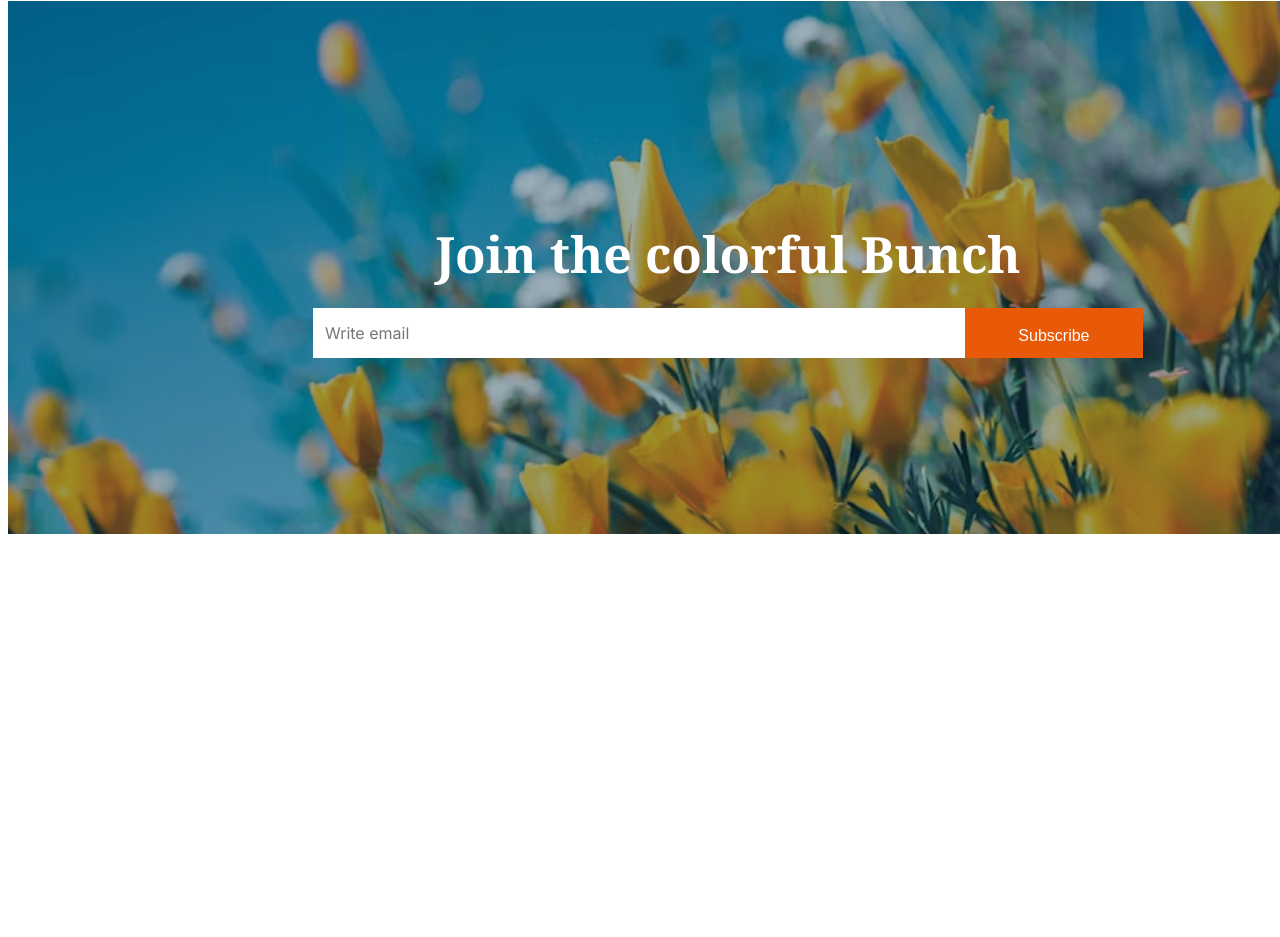
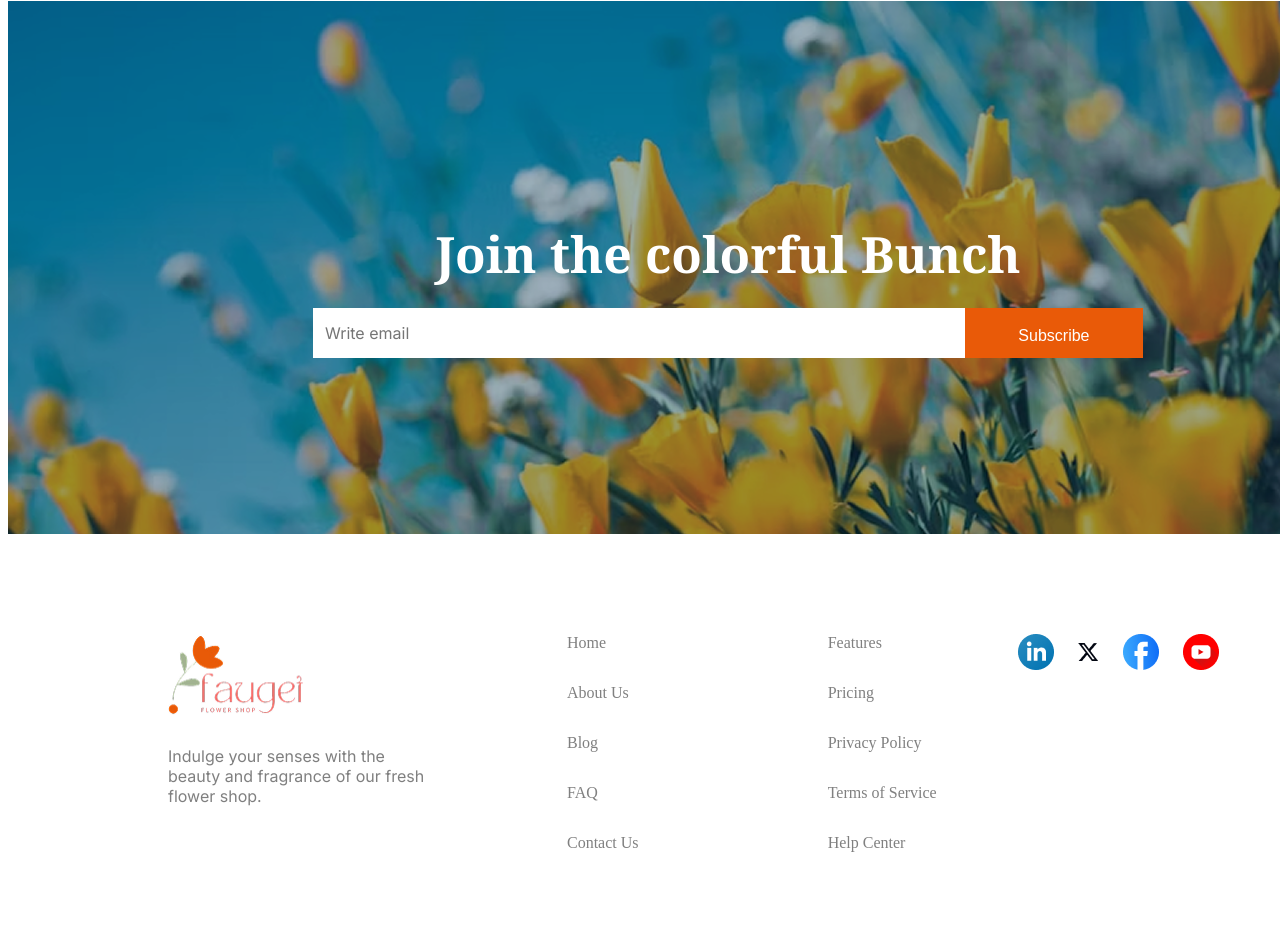
Before and after one commit to Shanjida-Islam138/flower-market-responsive-website, a plain HTML site: page index.html in a window 1280 px wide. Shown: the part 3810-4747 px from the top of the page. Before the commit the page ends 4394 px from the top, so only its background shows below. Drawn offline with Linux system fonts and the light colour scheme.

Commit message:
added footer section

```diff
--- a/index.html
+++ b/index.html
@@ -157,9 +157,44 @@
     </div>
   </section>
   </main>
-  <footer>
+  <!-- footer section -->
+  <footer class="footer">
+  <div class="footer-container">
 
-  </footer>
+    <div class="footer-left">
+      <img src="assets/logo.png" alt="" class="footer-logo">
+      <p class=" text-p inter-font">Indulge your senses with the<br>beauty and fragrance of our fresh<br>
+      flower shop.</p>
+    </div>
+
+    <div class="footer-links">
+      <ul>
+        <li>Home</li>
+        <li>About Us</li>
+        <li>Blog</li>
+        <li>FAQ</li>
+        <li>Contact Us</li>
+      </ul>
+
+      <ul>
+        <li>Features</li>
+        <li>Pricing</li>
+        <li>Privacy Policy</li>
+        <li>Terms of Service</li>
+        <li>Help Center</li>
+      </ul>
+    </div>
+
+    <div class="footer-icons">
+      <img src="assets/icon-linkedin.png" alt="">
+      <img src="assets/icon-twitter.png" alt="">
+      <img src="assets/icon-facebook.png" alt="">
+      <img src="assets/icon-youtube.png" alt="">
+    </div>
+
+  </div>
+</footer>
+
 
 </body>
 </html>
--- a/styles/flower.css
+++ b/styles/flower.css
@@ -87,7 +87,7 @@
   color: #000000;
 }
 
-.navbar, .banner, .categories-container,.Plants-Lover-section{
+.navbar, .banner, .categories-container,.Plants-Lover-section, .footer{
   max-width: 1140px;
   margin: 0 auto;
 }
@@ -404,3 +404,57 @@ ul{
   font-weight: 600px;
   cursor: pointer;
 }
+
+/* Footer section styles */
+.footer {
+  padding: 50px 160px;
+}
+
+.footer-container {
+  display: flex;
+  justify-content: space-between;
+  align-items: flex-start;
+  flex-wrap: nowrap; /* prevent wrapping */
+  gap: 40px;
+}
+
+.footer-left {
+  flex: 0 0 359px;
+}
+
+.footer-left img, .footer-logo {
+  width: 135px;
+  height: 82px;
+  margin-bottom: 10px;
+}
+
+.footer-left p {
+  font-size: 16px;
+  color: rgba(0, 0, 0, 0.5);
+}
+
+.footer-links {
+  display: flex;
+  gap: 110.67px;
+  flex: 0 0 auto;
+}
+
+.footer-links ul {
+  width: 150px;
+  list-style: none;
+  padding: 0;
+  margin: 0;
+}
+
+.footer-links li {
+  margin-bottom: 32px;
+  font-size: 16px;
+  color: gray;
+}
+
+.footer-icons {
+  display: flex;
+  gap: 24px;
+  align-items: center;
+  flex: 0 0 auto;
+}
```
